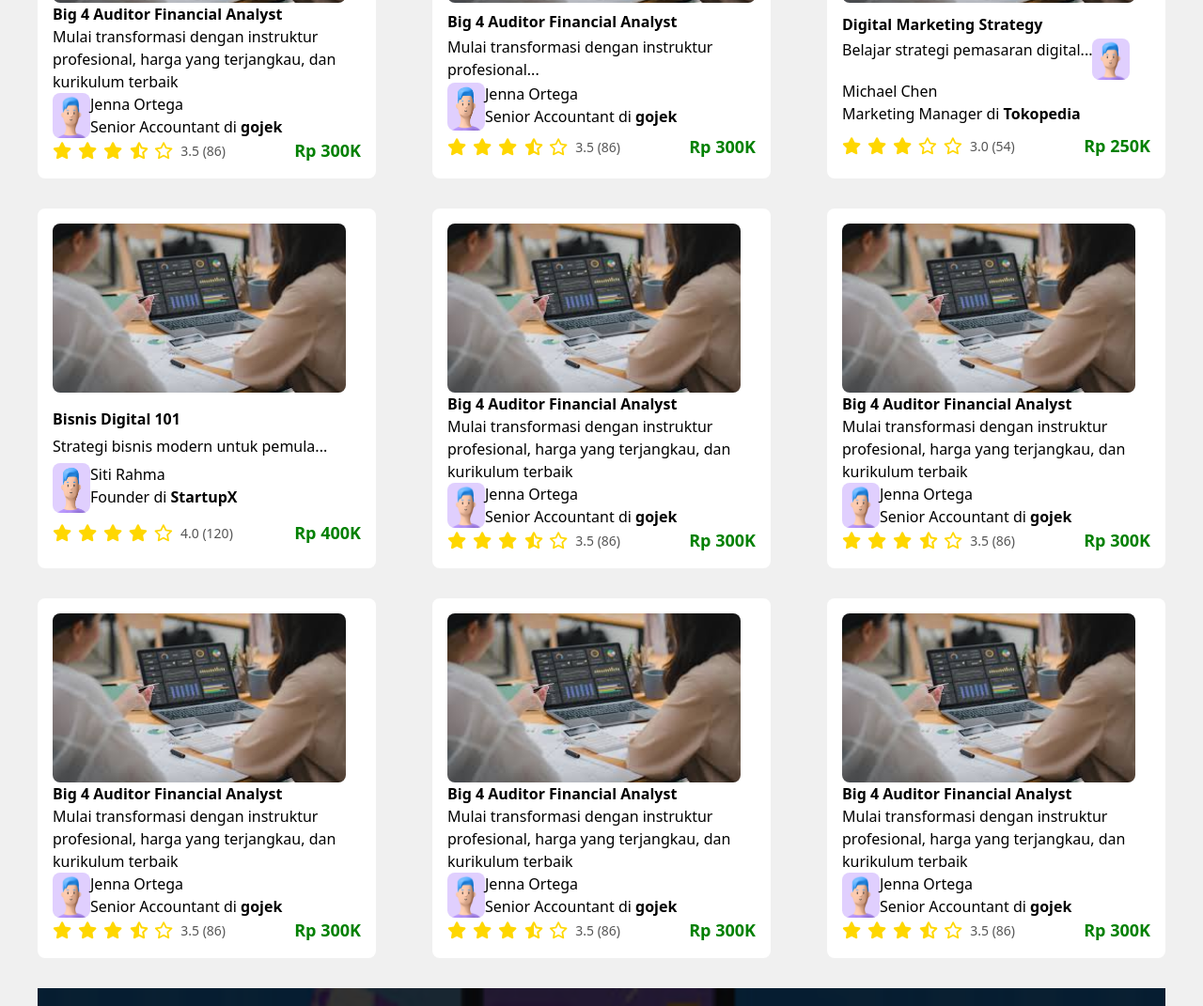
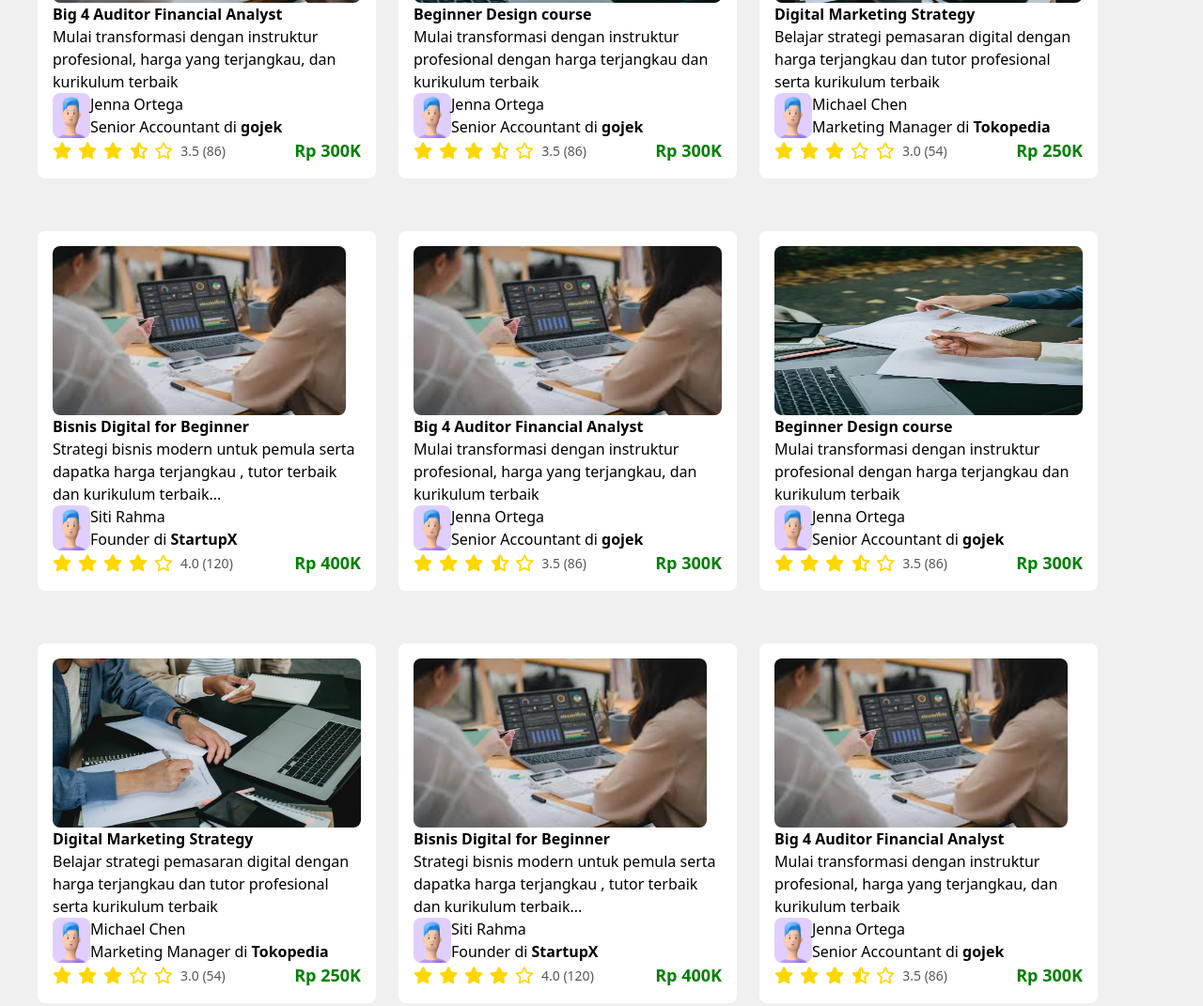
Before and after one commit to freedyest/mission3, a plain HTML site: page index.html in a window 1280 px wide. Shown: the part 809-1880 px from the top of the page at 94% size. Drawn offline with Linux system fonts and the light colour scheme.

Commit message:
header commit

```diff
--- a/index.html
+++ b/index.html
@@ -11,7 +11,7 @@
 <div class="px-2 md:px-10">
 <!--header-->
 <header class="bg-white fixed top-0 left-0 z-50 w-full">
-  <div class="container mx-auto flex items-center justify-between px-4 h-14">
+  <div class="container mx-auto flex items-center justify-between px-4 h-16">
 
     <!-- Logo + Navbar -->
     <div class="flex items-center gap-8">
@@ -27,23 +27,30 @@
       </nav>
     </div>
 
-    <!-- Profil Desktop -->
-    <div class="hidden md:flex items-center gap-2 relative dropdownprofil-btn cursor-pointer">
-      <a href="#profil" class="text-gray-700 font-medium hover:underline">Profil</a>
-      <img src="img/pp.png" alt="profil" class="h-10 w-10 rounded-lg object-cover">
+<!-- Profil Desktop -->
+<div id="profilcard" class="hidden md:flex items-center gap-2 cursor-pointer">
+  <!-- Trigger (flex: teks + pp) -->
+  <div class="relative flex items-center gap-2">
+    <a href="#profil" class="text-gray-700 font-medium hover:underline">Profil</a>
+    <img src="img/pp.png" alt="profil" class="h-10 w-10 rounded-lg object-cover">
+  </div>
 
-      <!-- Dropdown Menu -->
-      <div class="dropdownprofil-menu hidden absolute right-0 top-full mt-2 bg-white shadow-lg rounded-lg w-50">
-        <ul class="flex flex-col text-gray-700 font-medium">
-          <li>
-            <a href="#profil" class="block px-4 py-2 hover:bg-gray-100">Profil</a>
-          </li>
-          <li>
-            <a href="login.html" class="block px-4 py-2 hover:bg-gray-100 text-red-500 font-semibold">Logout</a>
-          </li>
-        </ul>
+  <!-- Dropdown Menu -->
+  <div id="dropdownprofil" class="hidden absolute right-0 top-full mt-2 bg-white shadow-lg rounded-lg w-48 z-50">
+    <div class="flex flex-col text-gray-700 font-medium">
+      <div class="flex p-1 justify-center items-center">
+        <img src="img/pp.png" alt="profil" class="h-6 w-6 rounded-lg object-cover">
+        <a href="#profil" class="block px-4 py-2 hover:bg-gray-100">Profil </a>
+
+      </div>
+      <div>
+        <a href="login.html" class="block px-4 py-2 hover:bg-gray-100 text-red-500 font-semibold">
+          Logout
+        </a>
       </div>
     </div>
+  </div>
+</div>
 
     <!-- Hamburger Mobile -->
     <div class="md:hidden flex items-center">
@@ -63,11 +70,13 @@
       <div class="flex items-center gap-2 pt-2 border-b border-gray-200">
         <a href="#profil" class="text-gray-700 font-medium hover:underline">Profil</a>
         <img src="img/pp.png" alt="profil" class="h-10 w-10 rounded-lg object-cover">
+
       </div>
       <a href="#home" class="text-gray-700 font-medium hover:underline">Home</a>
       <a href="#project" class="text-gray-700 font-medium hover:underline">Project</a>
       <a href="#about" class="text-gray-700 font-medium hover:underline">About</a>
       <a href="#contact" class="text-gray-700 font-medium hover:underline">Contact</a>
+      <a href="login.html" class="block px-4 py-2 hover:bg-gray-100 text-red-500 font-semibold">Logout</a>
     </nav>
   </div>
 </header>
@@ -106,9 +115,114 @@
 </section>
 <!--video course-->
 <section id="videocourse" class="w-full mt-10">
-  <div class="w-full md:flex flex-wrap justify-between desain">
-    <div class="containervideomobile md:containervideo ">
-      <img src="img/1.jpg" alt="draft1" class="w-1/3 box-border h-auto rounded-lg mr-4
+  <div class="w-full md:flex flex-wrap justify-start gap-6 ">
+    <div class="containervideomobile md:containervideo bisnis">
+      <img src="img/1.jpg" alt="draft1" class="w-1/3 box-border h-auto rounded-lg
+       md:videoimg">
+      <div class="w-3/5 md:flex md:w-full md:flex-wrap">
+
+      <h3 class="font-bold md:w-full">Big 4 Auditor Financial Analyst</h3>
+      <p class="hidden md:flex">Mulai transformasi dengan instruktur profesional, harga yang terjangkau, dan  kurikulum terbaik</p>
+        <div class="flex md:my-2">
+        <img src="img/avatar1.png" alt="avatar1" class="avatarimg rounded-lg ">
+          <div>
+          <h4>Jenna Ortega</h4>
+          <p>Senior Accountant di <span class="font-semibold">gojek</span></p>
+          </div>
+        </div>
+
+      <div class="rating-container">
+        <!-- bintang rating -->
+        <div class="rating">
+          <i class="fa-solid fa-star"></i>
+          <i class="fa-solid fa-star"></i>
+          <i class="fa-solid fa-star"></i>
+          <i class="fa-solid fa-star-half-stroke"></i>
+          <i class="fa-regular fa-star"></i>
+        </div>
+
+        <!-- angka rating + jumlah review -->
+        <span class="review">3.5 (86)</span>
+
+        <!-- harga -->
+        <span class="price">Rp 300K</span>
+      </div>
+    </div>
+    </div>
+    <div class="containervideomobile md:containervideo desain">
+      <img src="img/2.jpg" alt="draft1" class="w-1/3 box-border h-auto rounded-lg  md:videoimg">
+      <div class="w-3/5 md:flex md:w-full md:flex-wrap">
+        <h3 class="font-bold md:w-full">Beginner Design course</h3>
+        <p class="hidden md:flex">Mulai transformasi dengan instruktur profesional dengan harga terjangkau dan kurikulum terbaik</p>
+        <img src="img/avatar1.png" alt="avatar1" class="avatarimg rounded-lg">
+        <div>
+          <h4>Jenna Ortega</h4>
+          <p>Senior Accountant di <span class="font-semibold">gojek</span></p>
+        </div>
+      </div>
+      <div class="rating-container">
+        <div class="rating">
+          <i class="fa-solid fa-star"></i>
+          <i class="fa-solid fa-star"></i>
+          <i class="fa-solid fa-star"></i>
+          <i class="fa-solid fa-star-half-stroke"></i>
+          <i class="fa-regular fa-star"></i>
+        </div>
+        <span class="review">3.5 (86)</span>
+        <span class="price">Rp 300K</span>
+      </div>
+    </div>
+
+
+    <div class="containervideomobile md:containervideo pemasaran">
+      <img src="img/3.jpg" alt="draft1" class="w-1/3 box-border h-auto rounded-lg  md:videoimg">
+      <div class="w-3/5 md:flex md:w-full md:flex-wrap">
+        <h3 class="font-bold md:w-full">Digital Marketing Strategy</h3>
+        <p class="hidden md:flex">Belajar strategi pemasaran digital dengan harga terjangkau dan tutor profesional serta kurikulum terbaik</p>
+        <img src="img/avatar1.png" alt="avatar1" class="avatarimg rounded-lg">
+        <div>
+          <h4>Michael Chen</h4>
+          <p>Marketing Manager di <span class="font-semibold">Tokopedia</span></p>
+        </div>
+      </div>
+      <div class="rating-container">
+        <div class="rating">
+          <i class="fa-solid fa-star"></i>
+          <i class="fa-solid fa-star"></i>
+          <i class="fa-solid fa-star"></i>
+          <i class="fa-regular fa-star"></i>
+          <i class="fa-regular fa-star"></i>
+        </div>
+        <span class="review">3.0 (54)</span>
+        <span class="price">Rp 250K</span>
+      </div>
+    </div>
+
+    <div class="containervideomobile md:containervideo bisnis">
+      <img src="img/1.jpg" alt="draft1" class="w-1/3 box-border h-auto rounded-lg mr-4 md:videoimg">
+      <div class="w-3/5 md:flex md:w-full md:flex-wrap">
+        <h3 class="font-bold md:w-full">Bisnis Digital for Beginner</h3>
+        <p class="hidden md:flex">Strategi bisnis modern untuk pemula serta dapatka harga terjangkau , tutor terbaik dan kurikulum terbaik...</p>
+        <img src="img/avatar1.png" alt="avatar1" class="avatarimg rounded-lg">
+        <div>
+          <h4>Siti Rahma</h4>
+          <p>Founder di <span class="font-semibold">StartupX</span></p>
+        </div>
+      </div>
+      <div class="rating-container">
+        <div class="rating">
+          <i class="fa-solid fa-star"></i>
+          <i class="fa-solid fa-star"></i>
+          <i class="fa-solid fa-star"></i>
+          <i class="fa-solid fa-star"></i>
+          <i class="fa-regular fa-star"></i>
+        </div>
+        <span class="review">4.0 (120)</span>
+        <span class="price">Rp 400K</span>
+      </div>
+    </div>
+    <div class="containervideomobile md:containervideo bisnis">
+      <img src="img/1.jpg" alt="draft1" class="w-1/3 box-border h-auto rounded-lg
        md:videoimg">
       <div class="w-3/5 md:flex md:w-full md:flex-wrap">
 
@@ -139,12 +253,11 @@
       </div>
     </div>
 
-    <!-- contoh video kategori desain -->
     <div class="containervideomobile md:containervideo desain">
-      <img src="img/1.jpg" alt="draft1" class="w-1/3 box-border h-auto rounded-lg  md:videoimg">
+      <img src="img/2.jpg" alt="draft1" class="w-1/3 box-border h-auto rounded-lg  md:videoimg">
       <div class="w-3/5 md:flex md:w-full md:flex-wrap">
-        <h3 class="font-bold md:w-full">Big 4 Auditor Financial Analyst</h3>
-        <p class="hidden md:flex">Mulai transformasi dengan instruktur profesional...</p>
+        <h3 class="font-bold md:w-full">Beginner Design course</h3>
+        <p class="hidden md:flex">Mulai transformasi dengan instruktur profesional dengan harga terjangkau dan kurikulum terbaik</p>
         <img src="img/avatar1.png" alt="avatar1" class="avatarimg rounded-lg">
         <div>
           <h4>Jenna Ortega</h4>
@@ -164,12 +277,12 @@
       </div>
     </div>
 
-    <!-- contoh video kategori pemasaran -->
+
     <div class="containervideomobile md:containervideo pemasaran">
-      <img src="img/1.jpg" alt="draft1" class="w-1/3 box-border h-auto rounded-lg mr-4 md:videoimg">
+      <img src="img/3.jpg" alt="draft1" class="w-1/3 box-border h-auto rounded-lg  md:videoimg">
       <div class="w-3/5 md:flex md:w-full md:flex-wrap">
         <h3 class="font-bold md:w-full">Digital Marketing Strategy</h3>
-        <p class="hidden md:flex">Belajar strategi pemasaran digital...</p>
+        <p class="hidden md:flex">Belajar strategi pemasaran digital dengan harga terjangkau dan tutor profesional serta kurikulum terbaik</p>
         <img src="img/avatar1.png" alt="avatar1" class="avatarimg rounded-lg">
         <div>
           <h4>Michael Chen</h4>
@@ -189,12 +302,11 @@
       </div>
     </div>
 
-    <!-- contoh video kategori bisnis -->
     <div class="containervideomobile md:containervideo bisnis">
       <img src="img/1.jpg" alt="draft1" class="w-1/3 box-border h-auto rounded-lg mr-4 md:videoimg">
       <div class="w-3/5 md:flex md:w-full md:flex-wrap">
-        <h3 class="font-bold md:w-full">Bisnis Digital 101</h3>
-        <p class="hidden md:flex">Strategi bisnis modern untuk pemula...</p>
+        <h3 class="font-bold md:w-full">Bisnis Digital for Beginner</h3>
+        <p class="hidden md:flex">Strategi bisnis modern untuk pemula serta dapatka harga terjangkau , tutor terbaik dan kurikulum terbaik...</p>
         <img src="img/avatar1.png" alt="avatar1" class="avatarimg rounded-lg">
         <div>
           <h4>Siti Rahma</h4>
@@ -214,135 +326,7 @@
       </div>
     </div>
 
-    <div class="containervideomobile md:containervideo ">
-      <img src="img/1.jpg" alt="draft1" class="w-1/3 box-border h-auto rounded-lg mr-4
-       md:videoimg">
-      <div class="w-3/5 md:flex md:w-full md:flex-wrap">
-
-      <h3 class="font-bold md:w-full">Big 4 Auditor Financial Analyst</h3>
-      <p class="hidden md:flex">Mulai transformasi dengan instruktur profesional, harga yang terjangkau, dan  kurikulum terbaik</p>
-
-        <img src="img/avatar1.png" alt="avatar1" class="avatarimg rounded-lg">
-        <div>
-        <h4>Jenna Ortega</h4>
-        <p>Senior Accountant di <span class="font-semibold">gojek</span></p>
-        </div>
-        </div>
-      <div class="rating-container">
-        <!-- bintang rating -->
-        <div class="rating">
-          <i class="fa-solid fa-star"></i>
-          <i class="fa-solid fa-star"></i>
-          <i class="fa-solid fa-star"></i>
-          <i class="fa-solid fa-star-half-stroke"></i>
-          <i class="fa-regular fa-star"></i>
-        </div>
-
-        <!-- angka rating + jumlah review -->
-        <span class="review">3.5 (86)</span>
-
-        <!-- harga -->
-        <span class="price">Rp 300K</span>
-      </div>
-    </div>
-
-    <div class="containervideomobile md:containervideo ">
-      <img src="img/1.jpg" alt="draft1" class="w-1/3 box-border h-auto rounded-lg mr-4
-       md:videoimg">
-      <div class="w-3/5 md:flex md:w-full md:flex-wrap">
-
-      <h3 class="font-bold md:w-full">Big 4 Auditor Financial Analyst</h3>
-      <p class="hidden md:flex">Mulai transformasi dengan instruktur profesional, harga yang terjangkau, dan  kurikulum terbaik</p>
-
-        <img src="img/avatar1.png" alt="avatar1" class="avatarimg rounded-lg">
-        <div>
-        <h4>Jenna Ortega</h4>
-        <p>Senior Accountant di <span class="font-semibold">gojek</span></p>
-        </div>
-        </div>
-      <div class="rating-container">
-        <!-- bintang rating -->
-        <div class="rating">
-          <i class="fa-solid fa-star"></i>
-          <i class="fa-solid fa-star"></i>
-          <i class="fa-solid fa-star"></i>
-          <i class="fa-solid fa-star-half-stroke"></i>
-          <i class="fa-regular fa-star"></i>
-        </div>
-
-        <!-- angka rating + jumlah review -->
-        <span class="review">3.5 (86)</span>
-
-        <!-- harga -->
-        <span class="price">Rp 300K</span>
-      </div>
-    </div>
-
-   <div class="containervideomobile md:containervideo ">
-      <img src="img/1.jpg" alt="draft1" class="w-1/3 box-border h-auto rounded-lg mr-4
-       md:videoimg">
-      <div class="w-3/5 md:flex md:w-full md:flex-wrap">
-
-      <h3 class="font-bold md:w-full">Big 4 Auditor Financial Analyst</h3>
-      <p class="hidden md:flex">Mulai transformasi dengan instruktur profesional, harga yang terjangkau, dan  kurikulum terbaik</p>
-
-        <img src="img/avatar1.png" alt="avatar1" class="avatarimg rounded-lg">
-        <div>
-        <h4>Jenna Ortega</h4>
-        <p>Senior Accountant di <span class="font-semibold">gojek</span></p>
-        </div>
-        </div>
-      <div class="rating-container">
-        <!-- bintang rating -->
-        <div class="rating">
-          <i class="fa-solid fa-star"></i>
-          <i class="fa-solid fa-star"></i>
-          <i class="fa-solid fa-star"></i>
-          <i class="fa-solid fa-star-half-stroke"></i>
-          <i class="fa-regular fa-star"></i>
-        </div>
-
-        <!-- angka rating + jumlah review -->
-        <span class="review">3.5 (86)</span>
-
-        <!-- harga -->
-        <span class="price">Rp 300K</span>
-      </div>
-    </div>
-
-    <div class="containervideomobile md:containervideo ">
-      <img src="img/1.jpg" alt="draft1" class="w-1/3 box-border h-auto rounded-lg mr-4
-       md:videoimg">
-      <div class="w-3/5 md:flex md:w-full md:flex-wrap">
-
-      <h3 class="font-bold md:w-full">Big 4 Auditor Financial Analyst</h3>
-      <p class="hidden md:flex">Mulai transformasi dengan instruktur profesional, harga yang terjangkau, dan  kurikulum terbaik</p>
-
-        <img src="img/avatar1.png" alt="avatar1" class="avatarimg rounded-lg">
-        <div>
-        <h4>Jenna Ortega</h4>
-        <p>Senior Accountant di <span class="font-semibold">gojek</span></p>
-        </div>
-        </div>
-      <div class="rating-container">
-        <!-- bintang rating -->
-        <div class="rating">
-          <i class="fa-solid fa-star"></i>
-          <i class="fa-solid fa-star"></i>
-          <i class="fa-solid fa-star"></i>
-          <i class="fa-solid fa-star-half-stroke"></i>
-          <i class="fa-regular fa-star"></i>
-        </div>
-
-        <!-- angka rating + jumlah review -->
-        <span class="review">3.5 (86)</span>
-
-        <!-- harga -->
-        <span class="price">Rp 300K</span>
-      </div>
-    </div>
-
-    <div class="containervideomobile md:containervideo ">
+    <div class="containervideomobile md:containervideo pengembangan">
       <img src="img/1.jpg" alt="draft1" class="w-1/3 box-border h-auto rounded-lg mr-4
        md:videoimg">
       <div class="w-3/5 md:flex md:w-full md:flex-wrap">
@@ -539,12 +523,21 @@
   });
   //js dropdown profil desktop
 
-document.querySelectorAll(".dropdownprofil-btn").forEach(btn => {
-  btn.addEventListener("click", () => {
-    const menu = btn.querySelector(".dropdownprofil-menu");
-    menu.classList.toggle("hidden");
+  // Dropdown Profil Desktop
+const profilcard = document.getElementById('profilcard');
+const dropdownprofil = document.getElementById('dropdownprofil');
+
+if (profilcard) {
+  profilcard.addEventListener('click', () => {
+    dropdownprofil.classList.toggle('hidden');
+
   });
-});
+  document.addEventListener('click', (e) => {
+    if (!profilcard.contains(e.target)) {
+      dropdownprofil.classList.add('hidden');
+    }
+  });
+}
 
 </script>
 </body>
```
Also changed, not shown: img/2.jpg (added), img/3.jpg (added).
